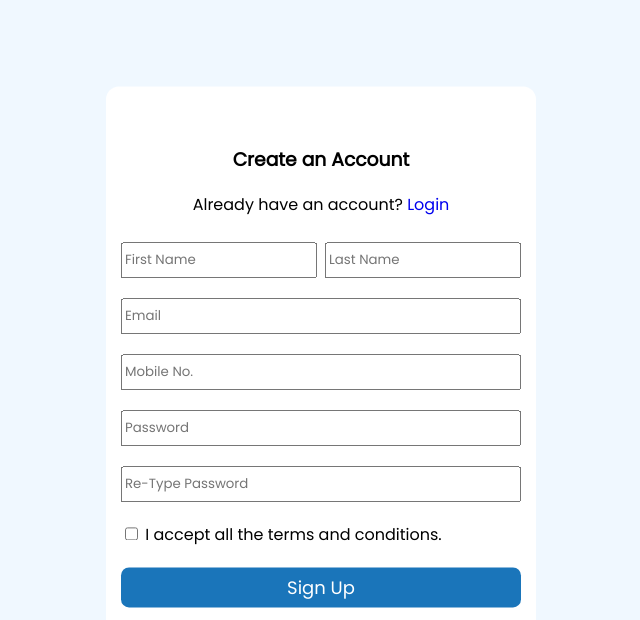
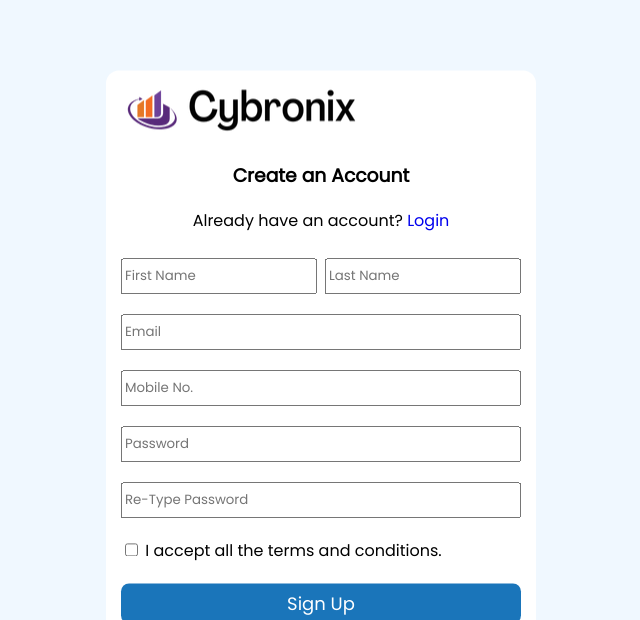
Before and after one commit to kunal03b/Login-Form, a plain HTML site: page index.html in a window 1280 px wide. Shown: the top 620 px of the page, without its empty margins (319-959 px from the left). Drawn offline with Linux system fonts and the light colour scheme.

Commit message:
First Commit

```diff
--- a/index.html
+++ b/index.html
@@ -13,7 +13,7 @@
   </head>
   <body>
     <div class="container">
-        <img src="Cybronix-3.png" alt="">
+        <img src="Images/Cybronix-3.png" alt="">
       <div class="create-account-text">
         <h3>Create an Account</h3>
       </div>
```
